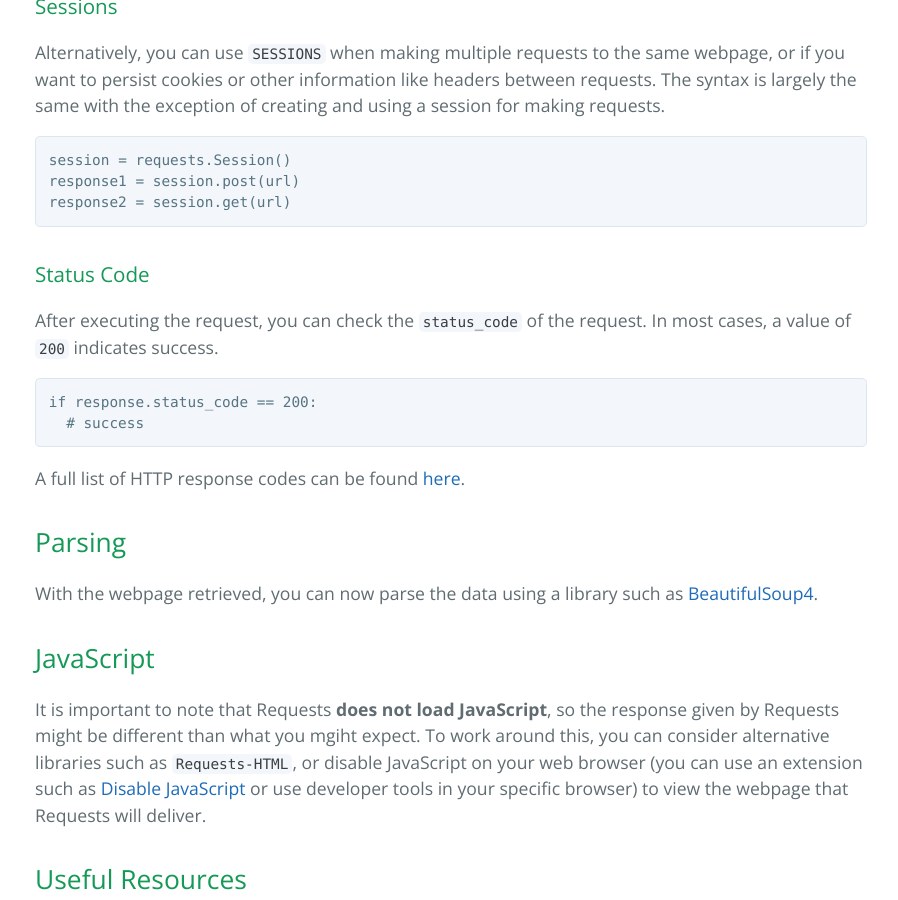
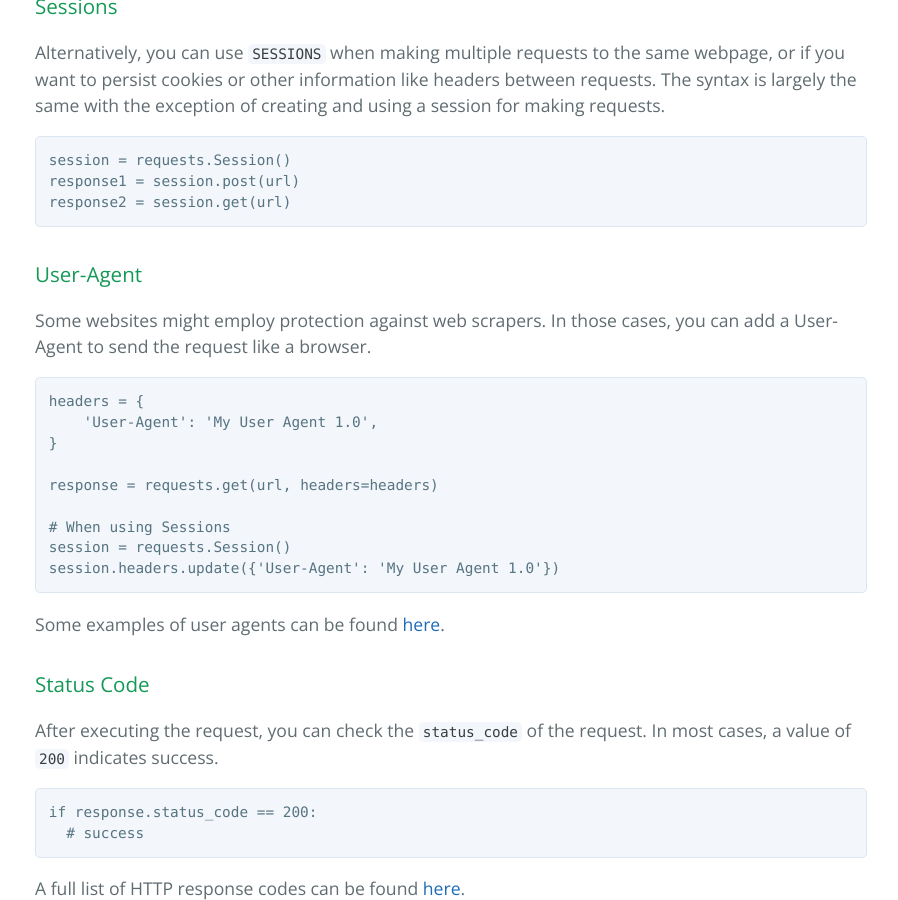
Before and after one commit to learning-software-engineering/learning-software-engineering.github.io, a Jekyll site: the page built from Topics/Tech_Stacks/Python_Requests.md, in a window 1280 px wide and 900 px high, scrolled down 2790 px. Shown: the whole window, without its empty margins (189-1087 px from the left). Built offline with Jekyll 4.4.1, drawn with Linux system fonts in a browser that asks for light colours; our own code applies the rules of GitHub Pages for plain Markdown files.

Commit message:
Addes user agent section

````diff
--- a/Topics/Tech_Stacks/Python_Requests.md
+++ b/Topics/Tech_Stacks/Python_Requests.md
@@ -74,6 +74,21 @@ response1 = session.post(url)
 response2 = session.get(url)
 ```
 
+### User-Agent
+Some websites might employ protection against web scrapers. In those cases, you can add a User-Agent to send the request like a browser.
+```python
+headers = {
+    'User-Agent': 'My User Agent 1.0',
+}
+
+response = requests.get(url, headers=headers)
+
+# When using Sessions
+session = requests.Session()
+session.headers.update({'User-Agent': 'My User Agent 1.0'})
+```
+Some examples of user agents can be found [here](https://developer.mozilla.org/en-US/docs/Web/HTTP/Headers/User-Agent).
+
 ### Status Code
 After executing the request, you can check the `status_code` of the request. In most cases, a value of `200` indicates success.
 ```python
````
